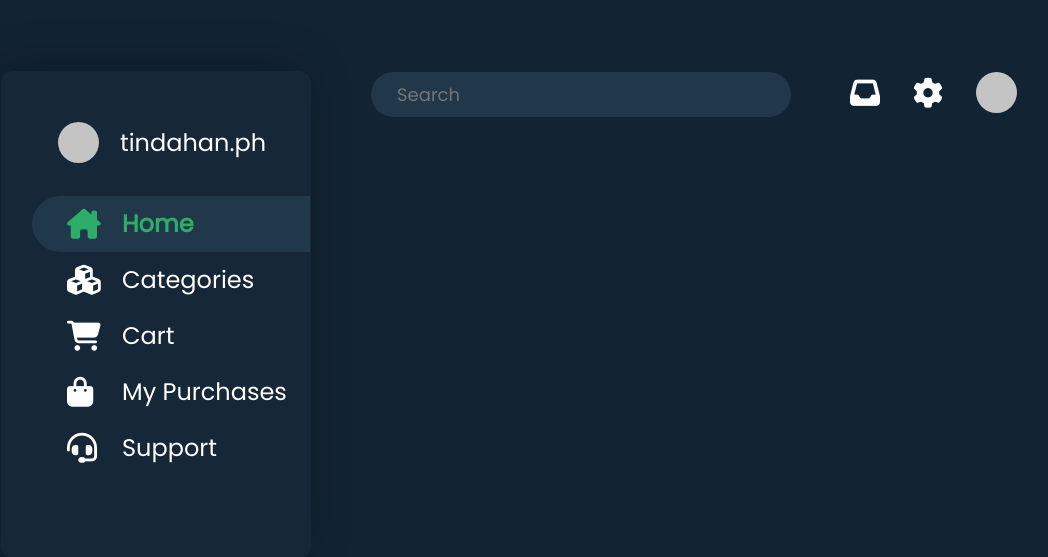
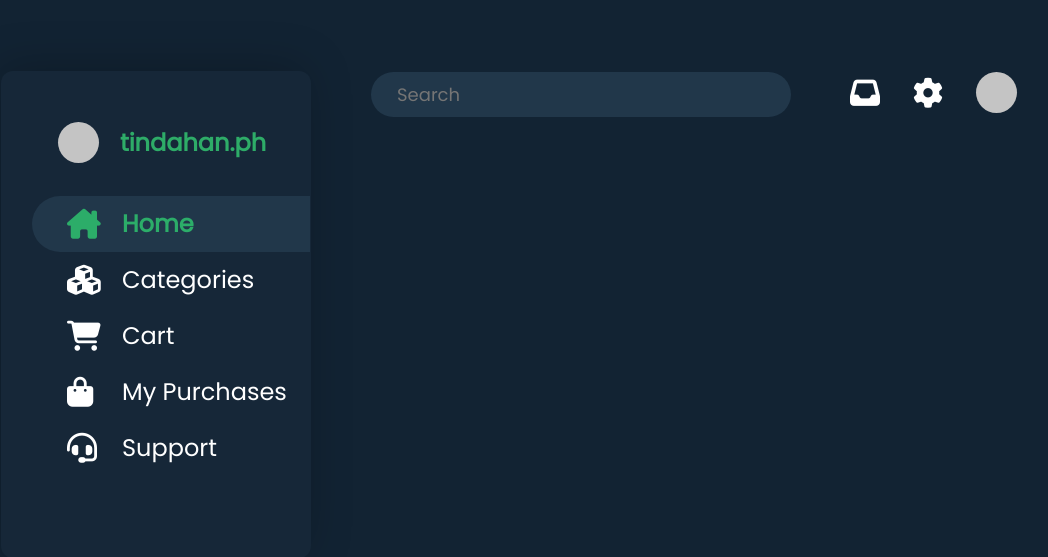
Before and after one commit to cruzhansm/tindahan.ph, a PHP site: page /template-user-w-search.html in a window 1280 px wide. Shown: the top 557 px of the page, without its empty margins (137-1185 px from the left). Run offline with PHP 8.4, Linux system fonts and the light colour scheme; some libraries are stand-ins or nearby versions; some web fonts are replaced.

Commit message:
Accomodated changes stipulated in PR.

```diff
--- a/css/components/sidenav.css
+++ b/css/components/sidenav.css
@@ -34,11 +34,11 @@
 .sidenav-header-text > div {
   color: var(--tph-highlight) !important;
   line-height: 36px;
-  font-weight: 700;
+  font-weight: 800;
 }
 
 .sidenav-header-text > div:nth-child(2) {
-  line-height: 21px;
+  line-height: 10px;
   height: 18px;
   font-size: 14px !important;
 }
--- a/template-user-no-search.html
+++ b/template-user-no-search.html
@@ -28,7 +28,9 @@
       <div class="sidenav">
         <div class="sidenav-header">
           <div class="sidenav-header-img"></div>
-          <div class="sidenav-header-text">tindahan.ph</div>
+          <div class="sidenav-header-text">
+            <div>tindahan.ph</div>
+          </div>
         </div>
         <div class="sidenav-links">
           <div class="sidenav-link active">
--- a/template-user-w-search.html
+++ b/template-user-w-search.html
@@ -28,7 +28,9 @@
       <div class="sidenav">
         <div class="sidenav-header">
           <div class="sidenav-header-img"></div>
-          <div class="sidenav-header-text">tindahan.ph</div>
+          <div class="sidenav-header-text">
+            <div>tindahan.ph</div>
+          </div>
         </div>
         <div class="sidenav-links">
           <div class="sidenav-link active">
```
